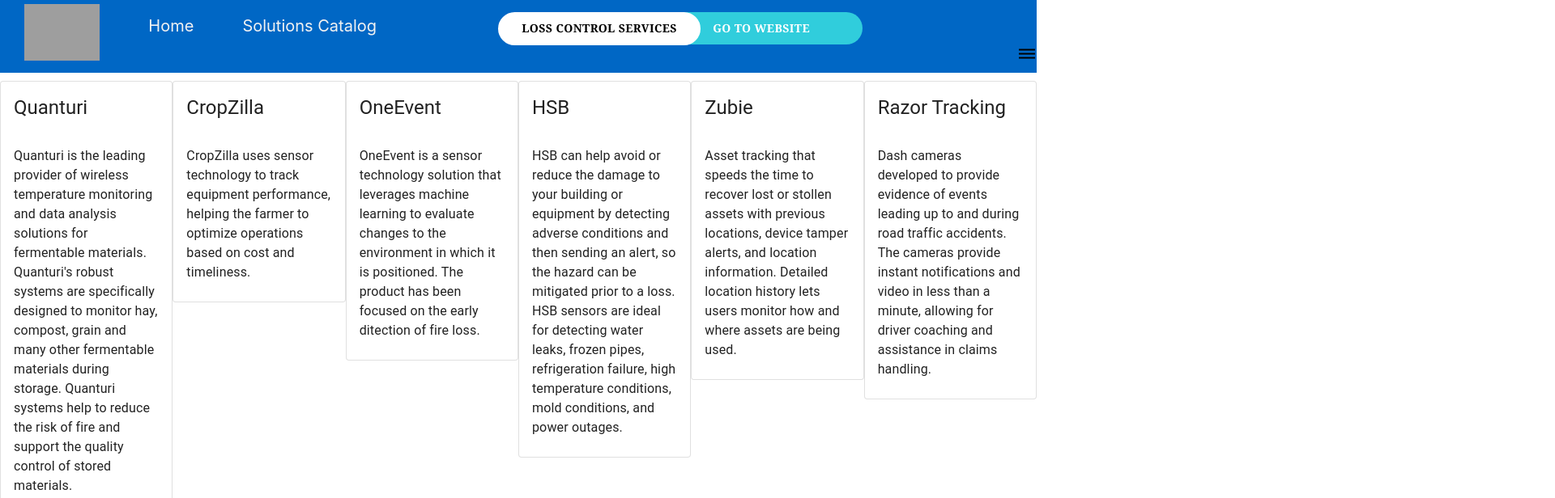
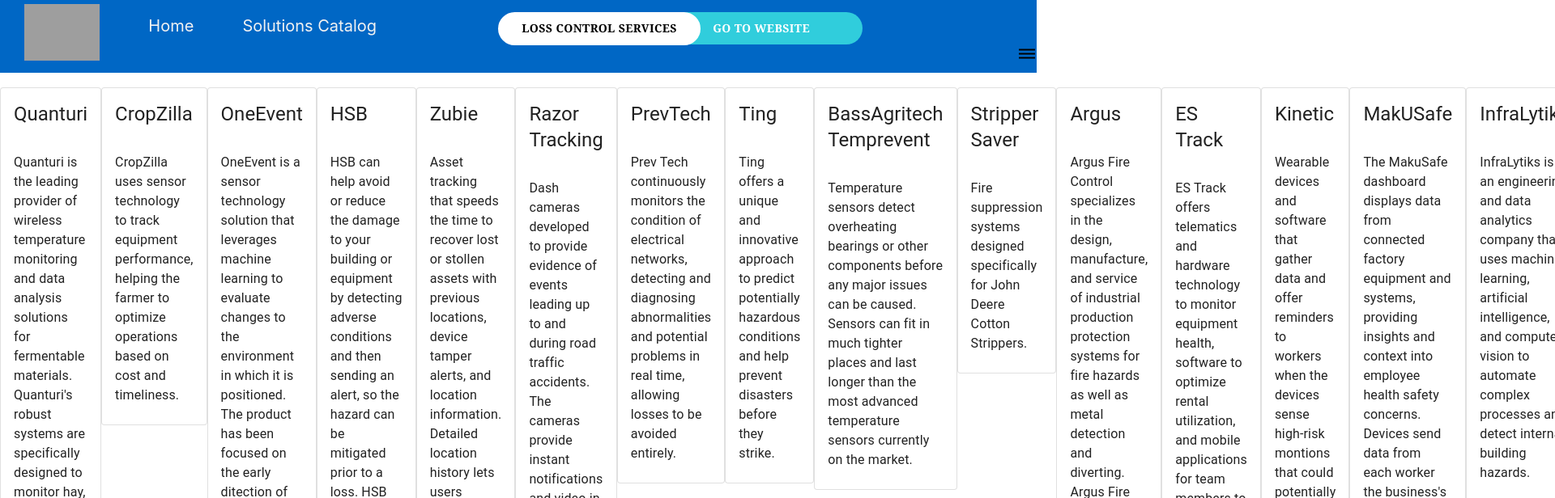
Before and after one commit to hoffay/NW-Marketplace, a React (Create React App) app: page /solutions in a window 1280 px wide. Shown: the top 616 px of the page at 81% size, 1920 px wide, since content can reach past the window. Built offline with nearby package versions, Linux system fonts and the light colour scheme; grey boxes are pictures that could not be loaded.

Commit message:
Put all elements in one row with scroll

```diff
--- a/src/Pages/Solutions/Components/VendorCards.js
+++ b/src/Pages/Solutions/Components/VendorCards.js
@@ -29,7 +29,7 @@
     return (
         <div className="vendorCard">
 
-            <Card key={vendor.Vendor_Name} variant="outlined" sx>
+            <Card key={vendor.Vendor_Name} variant="outlined">
                 <CardHeader
                     title={vendor.Vendor_Name}
                 />
--- a/src/Pages/Solutions/Solutions.js
+++ b/src/Pages/Solutions/Solutions.js
@@ -12,14 +12,15 @@
 
 function Solutions() {
     return (
-        <Grid container>
-            {vendors.map(vendor => (
-                <Grid item key={vendor.Vendor_Name} xs={2} md={2} lg={2}>
-                    <VendorCard vendor={vendor} />
-                </Grid>
-            ))}
+        <body>
+        <Grid container sx={{ flexGrow: 1, overflow: "auto" }} wrap="nowrap" minWidth="fit-content" rowSpacing={1} justifyContent="center">
+                {vendors.map(vendor => (
+                    <Grid item key={vendor.Vendor_Name} xs={2} md={2} lg={2}>
+                        <VendorCard vendor={vendor} />
+                    </Grid>
+                ))}
         </Grid>
-
+        </body>
     );
 }
 
```
